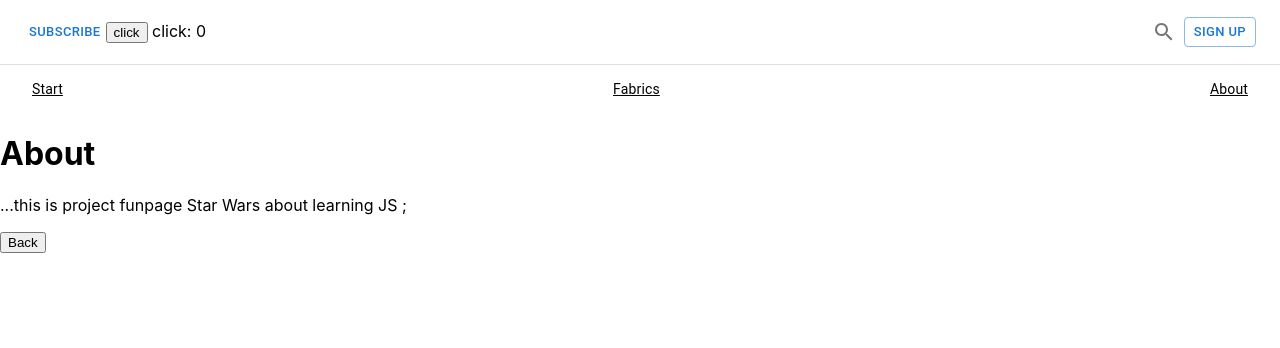
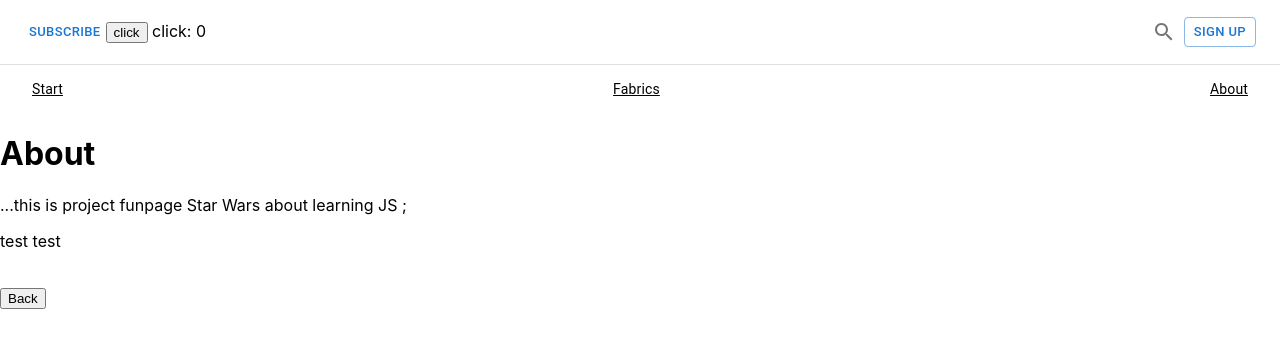
Before and after one commit to zer01eden/final_project, a React (Create React App) app: page /About in a window 1280 px wide. Shown: the top 348 px of the page. Built offline with nearby package versions, Linux system fonts and the light colour scheme.

Commit message:
refresh About (test)

```diff
--- a/src/components/About.tsx
+++ b/src/components/About.tsx
@@ -1,5 +1,5 @@
-import Back from "./Back";
-import Header from "./Header";
+import Back from './Back';
+import Header from './Header';
 
 export default function About() {
 	return (
@@ -7,7 +7,8 @@ return (
 			<Header sections={[]} title={''} />
 			<h1>About</h1>
 			<p>...this is project funpage Star Wars about learning JS ;</p>
-    <Back/>
+			<p> test test</p><br/>
+			<Back />
 		</div>
 	);
 }
```
Lines whose indentation alone changed are shown as unchanged.
